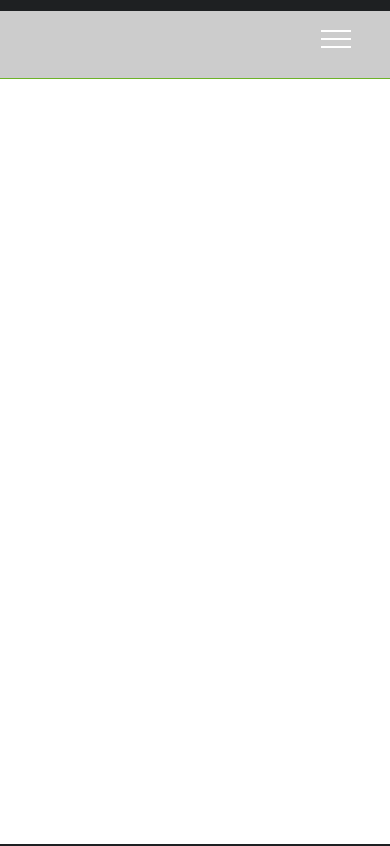
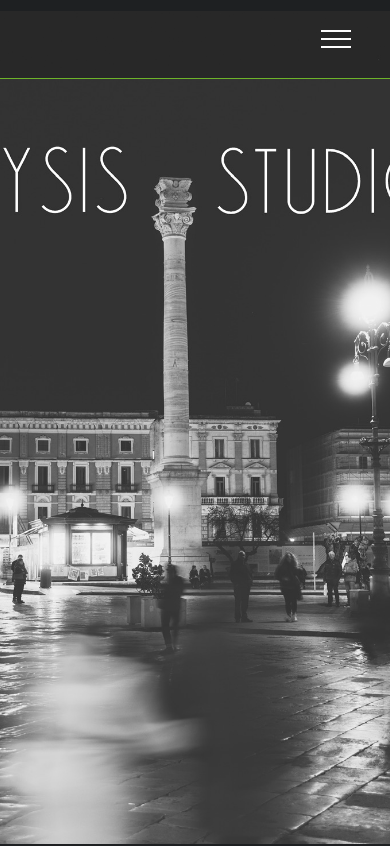
Before and after one commit to j-eGallo/physis_form5, a plain HTML site: page index.html in a window 390 px wide. Shown: the top 846 px of the page. Drawn offline with Linux system fonts and the light colour scheme.

Commit message:
Update style.css

```diff
--- a/css/style.css
+++ b/css/style.css
@@ -572,7 +572,7 @@ footer {
         height: 78px;
     }
     #bckimage {
-        background-image: url("../img/new_fond");
+        background-image: url("../img/new_fond.jpeg");
         width: 100%;
         height: 100vh;
         background-size: cover;
```
